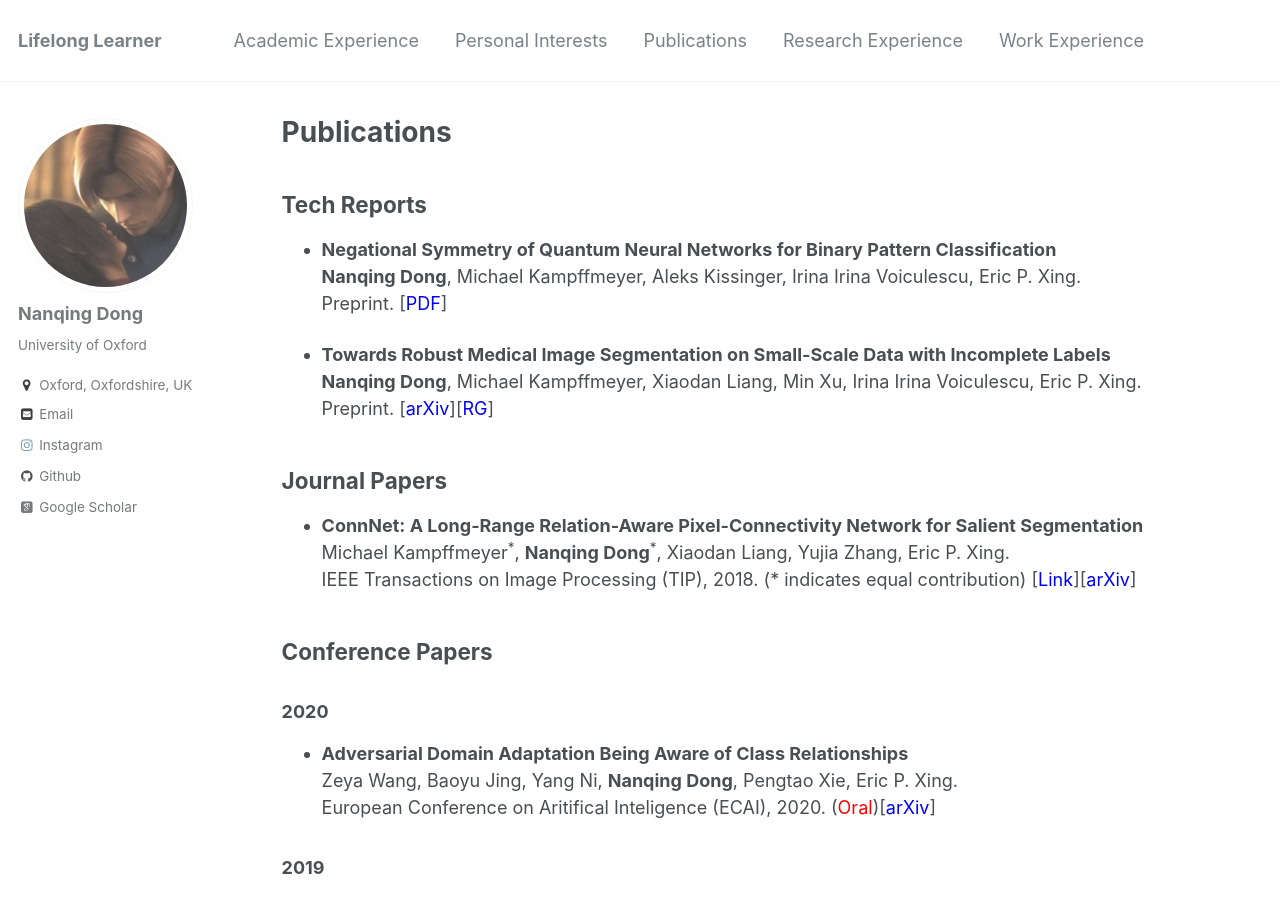
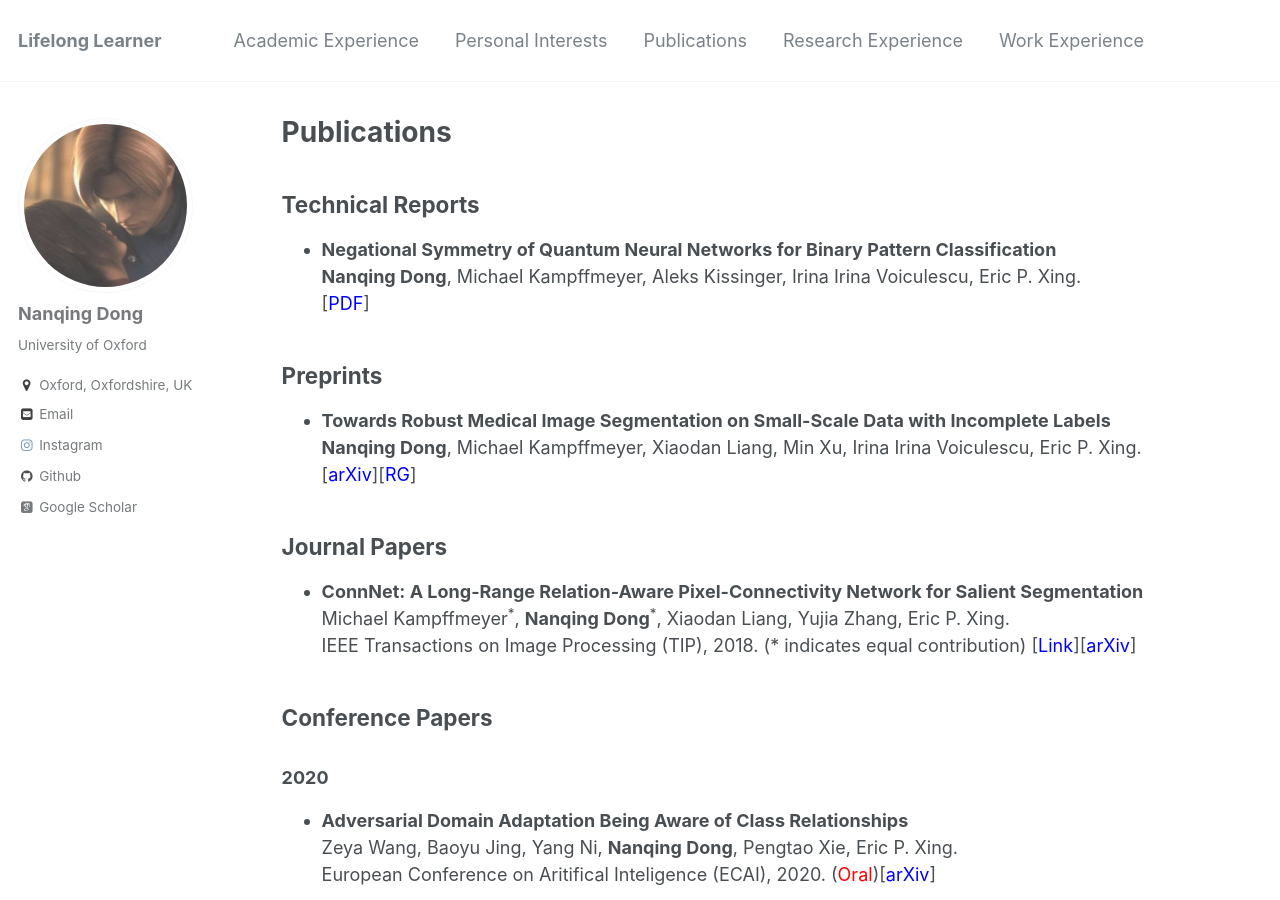
Before and after one commit to eveningdong/eveningdong.github.io, a Jekyll site: the page built from _pages/publications.md, in a window 1280 px wide and 900 px high. Built offline with Jekyll 4.4.1, drawn with Linux system fonts in a browser that asks for light colours; some web fonts are replaced.

Commit message:
update pub structure

```diff
--- a/_pages/publications.md
+++ b/_pages/publications.md
@@ -5,14 +5,16 @@ permalink: /publications/
 author_profile: true
 ---
 
-## Tech Reports
+## Technical Reports
 * **Negational Symmetry of Quantum Neural Networks for Binary Pattern Classification**
   **Nanqing Dong**, Michael Kampffmeyer, Aleks Kissinger, Irina Irina Voiculescu, Eric P. Xing.
-  Preprint. [[<span style="color:blue">PDF</span>]](https://eveningdong.github.io/files/Symmetry.pdf)
+  [[<span style="color:blue">PDF</span>]](https://eveningdong.github.io/files/Symmetry.pdf)
 
+
+## Preprints
 * **Towards Robust Medical Image Segmentation on Small-Scale Data with Incomplete Labels**
   **Nanqing Dong**, Michael Kampffmeyer, Xiaodan Liang, Min Xu, Irina Irina Voiculescu, Eric P. Xing.
-  Preprint. [[<span style="color:blue">arXiv</span>]](https://arxiv.org/pdf/2011.14164.pdf)[[<span style="color:blue">RG</span>]](https://www.researchgate.net/publication/346510510_Towards_Robust_Medical_Image_Segmentation_on_Small-Scale_Data_with_Incomplete_Labels)
+  [[<span style="color:blue">arXiv</span>]](https://arxiv.org/pdf/2011.14164.pdf)[[<span style="color:blue">RG</span>]](https://www.researchgate.net/publication/346510510_Towards_Robust_Medical_Image_Segmentation_on_Small-Scale_Data_with_Incomplete_Labels)
 
 
 ## Journal Papers
```
